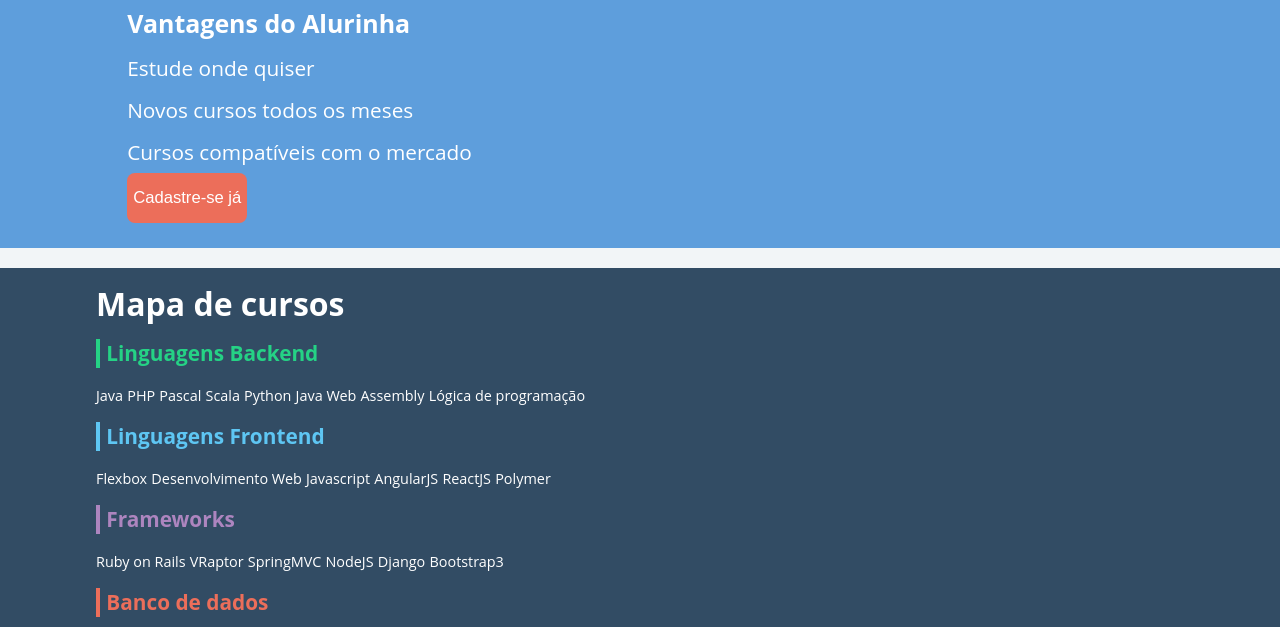
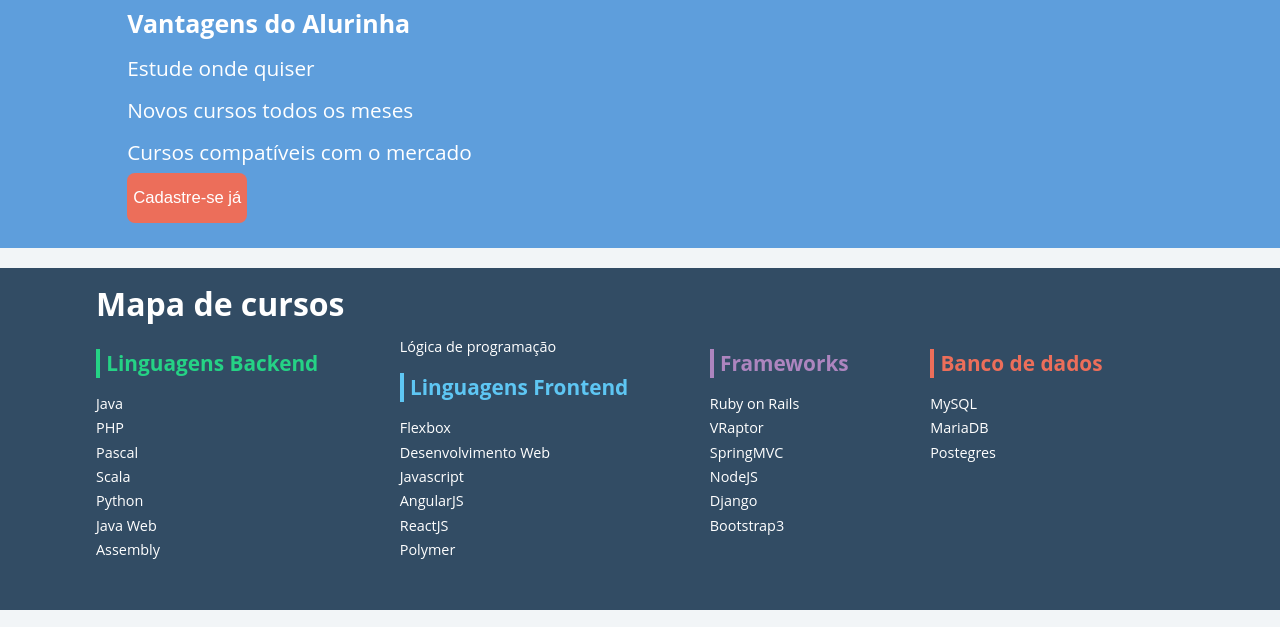
Before and after one commit to andbarranha/Aulas-Alura, a plain HTML site: page posicione-elementos-com-flexbox/index.html in a window 1280 px wide. Shown: the part 2549-3176 px from the top of the page. Drawn offline with Linux system fonts and the light colour scheme.

Commit message:
Arrumando o course map

```diff
--- a/posicione-elementos-com-flexbox/css/flexbox.css
+++ b/posicione-elementos-com-flexbox/css/flexbox.css
@@ -29,3 +29,10 @@
 .rodapePrincipal-contatoForm-fieldset{
   display: flex;
 }
+
+.rodapePrincipal-navMap-list{
+  display: flex;
+  flex-direction: column;
+  flex-wrap: wrap;
+  height: 250px;
+}
```
Also changed, not shown: 1 other file.
